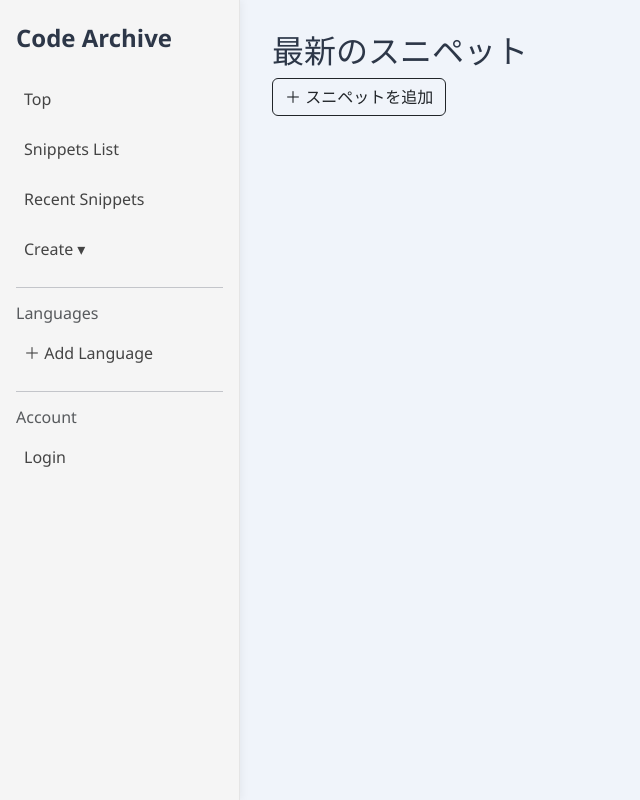
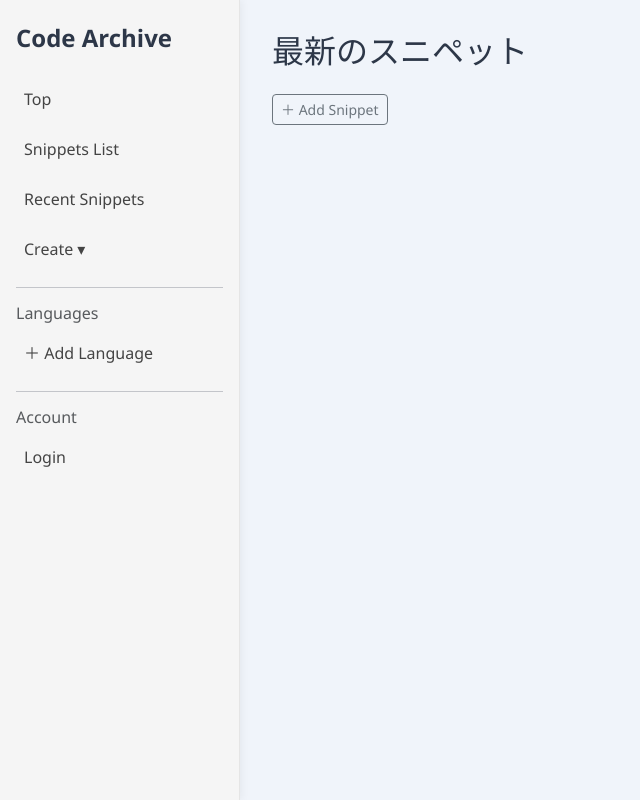
Before and after one commit to taku26841397/portfolio_snippets, a Django app: page /snippets/recent in a window 1280 px wide. Shown: the whole page, without its empty margins (0-640 px from the left). Run offline with Django 4.2, Linux system fonts and the light colour scheme; data that the repository does not hold is empty; parts of the project's set-up code (start-up, migrations or seed data) failed here and were passed over; some libraries are stand-ins or nearby versions.

Commit message:
style: adjust button layout

```diff
--- a/snippets/templates/snippets/snippet.html
+++ b/snippets/templates/snippets/snippet.html
@@ -1,10 +1,20 @@
 {% extends "snippets/base.html" %}
 
 {% block main %}
-<h2>最新のスニペット</h2>
-<a href="{% url 'snippet_add' %}" class="btn btn-outline-dark mb-3">
-    ＋ スニペットを追加
-</a>
+<h2 class="mb-4">最新のスニペット</h2>
+<div class="mb-3">
+    <a href="{% url 'snippet_add' %}" class="btn btn-outline-secondary btn-sm me-2">
+    ＋ Add Snippet
+    </a>
+    {% comment %} <a href="{% url 'prompt_add' pk=8 %}" class="btn btn-outline-secondary btn-sm me-2">
+        ＋ Add Prompt
+    </a>
+
+
+    <a href="{% url 'imageprompt_add' pk=8 %}" class="btn btn-outline-secondary btn-sm">
+        ＋ Add ImagePrompt
+    </a> {% endcomment %}
+</div>
 
 {% for s in snippets %}
 <a href="{% url 'snippet_detail' s.pk %}" class="snippet-card-link">
```
